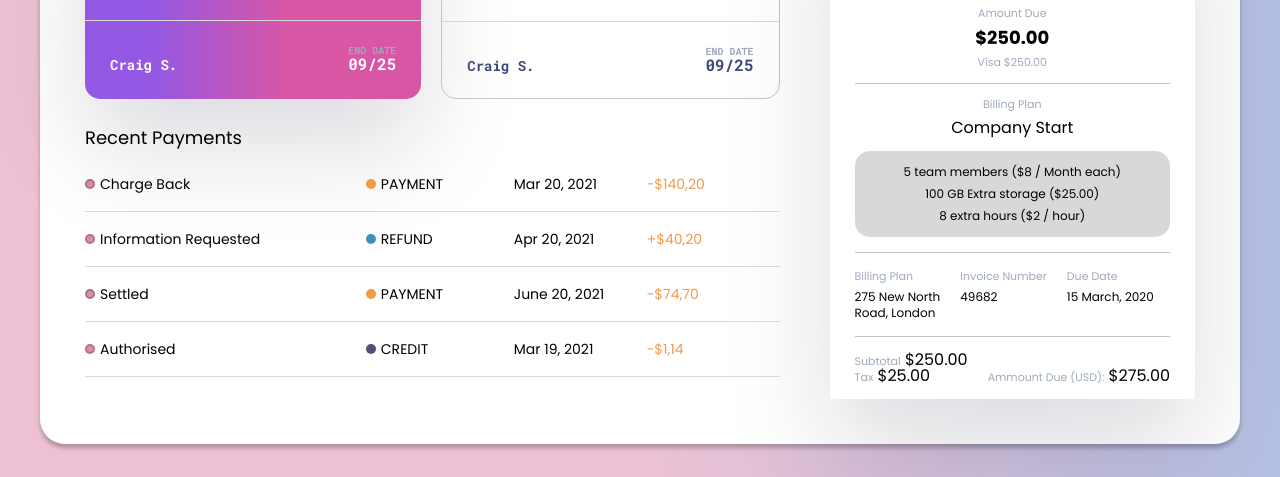
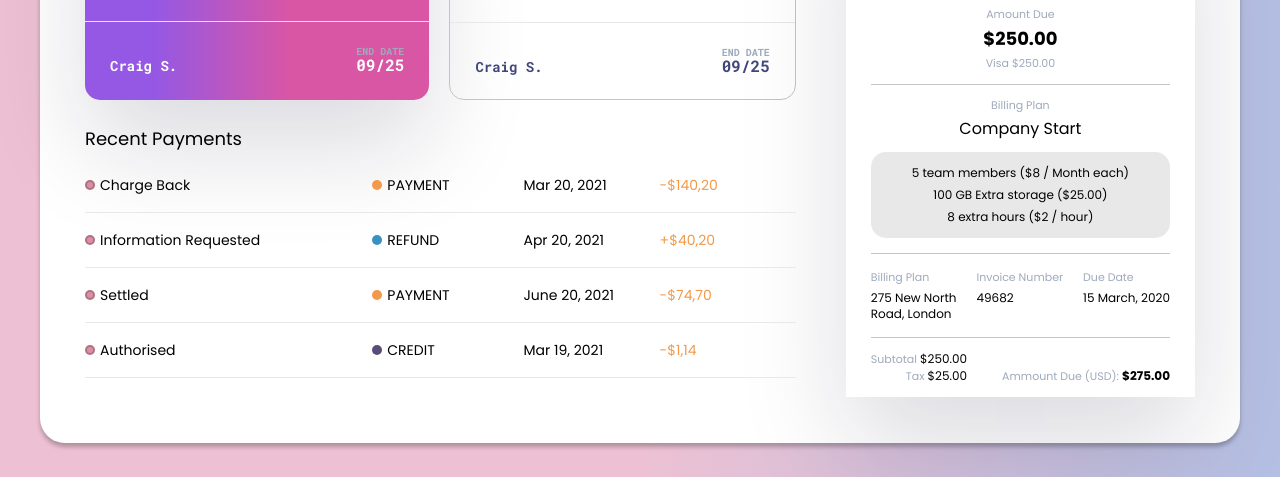
Before and after one commit to pogadev18/html_css_payment_invoice, a plain HTML site: page index.html in a window 1280 px wide. Shown: the part 323-800 px from the top of the page. Drawn offline with Linux system fonts and the light colour scheme.

Commit message:
finished desktop version and starting refactoring some code

```diff
--- a/index.html
+++ b/index.html
@@ -174,12 +174,12 @@
           <div class="billingTotal">
             <ul class="billingTotalList">
               <li>
-                <ul>
+                <ul class="nestedList">
                   <li><span class="labelSmall">Subtotal</span> $250.00</li>
                   <li><span class="labelSmall">Tax</span> $25.00</li>
                 </ul>
               </li>
-              <li><span class="labelSmall">Ammount Due (USD):</span> $275.00</li>
+              <li><span class="labelSmall">Ammount Due (USD):</span> <span class="totalAmount">$275.00</span></li>
             </ul>
           </div>
         </div>
--- a/styling/main.css
+++ b/styling/main.css
@@ -17,7 +17,7 @@ html {
   --white: #ffffff;
   --placeholderGray: #9eaabb;
   --cardBorder: #c4c4c4;
-  --lightGray: #d8d8d8;
+  --lightGray: #e8e8e8;
   --pink: #C74B6D;
   --transparentPink: rgba(199, 75, 108, 0.620);
   --transparentBlack: rgba(0, 0, 0, 0.199);
@@ -361,7 +361,7 @@ CUSTOMER SUMMARY
 
 .billingPlanDetails {
   font-size: 12px;
-  background: var(--lightGray);
+  background: #e8e8e8;
   padding: 15px 30px;
   border-radius: 15px;
 }
@@ -401,4 +401,18 @@ CUSTOMER SUMMARY
 
 .billingTotalList {
   align-items: flex-end;
+  justify-content: space-between;
 }
+
+.billingTotalList li {
+  font-size: 12px;
+  text-align: right;
+}
+
+.billingTotalList .nestedList li:first-child {
+  margin-bottom: 5px;
+}
+
+.billingTotalList .totalAmount {
+  font-weight: 700;
+}
```
